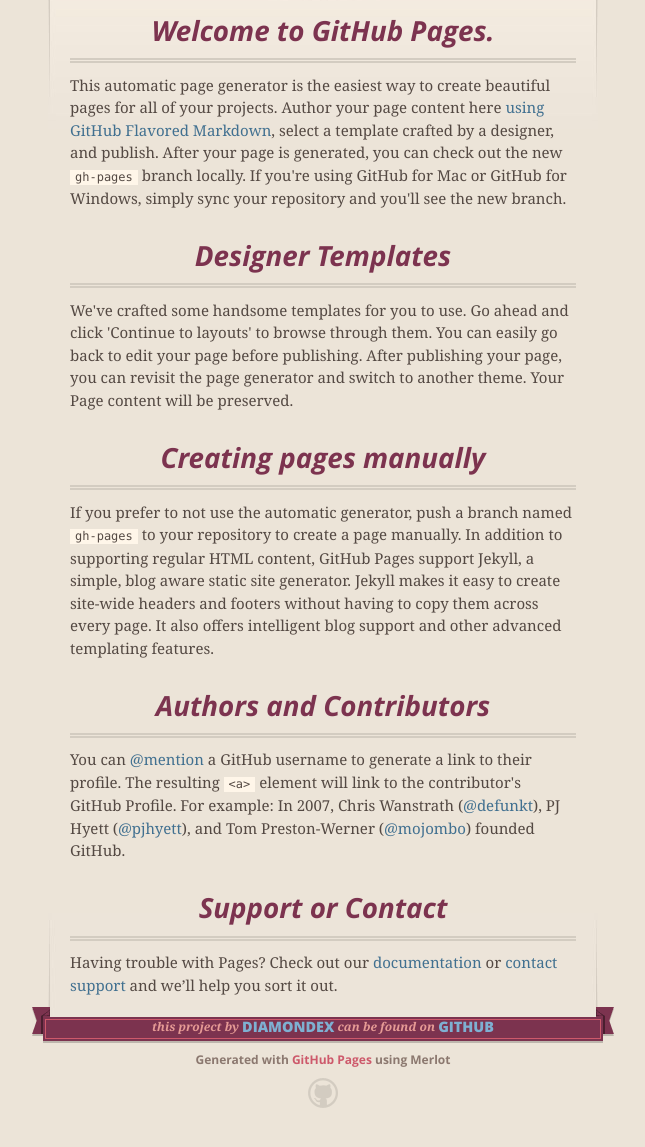
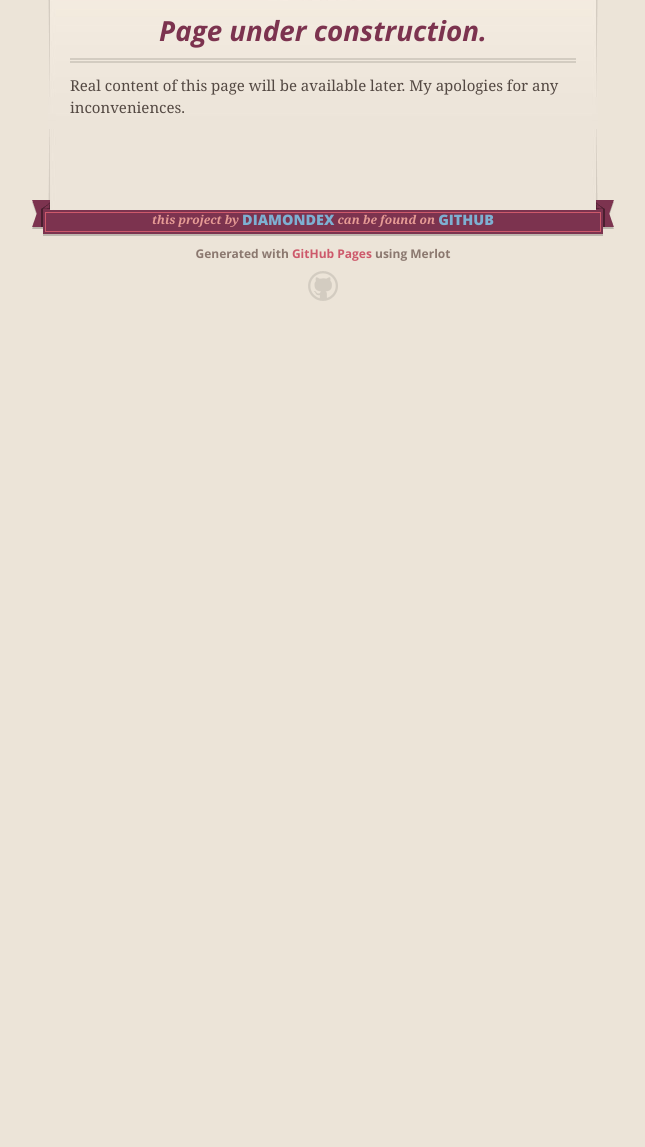
Before and after one commit to DiamondeX/mechanical-like-counter, a plain HTML site: page index.html in a window 1280 px wide. Shown: the part 235-1382 px from the top of the page, without its empty margins (317-962 px from the left). After the commit the page ends 800 px from the top, so only its background shows below. Drawn offline with nearby package versions, Linux system fonts and the light colour scheme.

Commit message:
Update index.html

```diff
--- a/index.html
+++ b/index.html
@@ -47,29 +47,9 @@
 
       <section id="main_content">
         <h3>
-<a id="welcome-to-github-pages" class="anchor" href="#welcome-to-github-pages" aria-hidden="true"><span class="octicon octicon-link"></span></a>Welcome to GitHub Pages.</h3>
+<a id="uc" class="anchor" href="#uc" aria-hidden="true"><span class="octicon octicon-link"></span></a>Page under construction.</h3>
 
-<p>This automatic page generator is the easiest way to create beautiful pages for all of your projects. Author your page content here <a href="https://guides.github.com/features/mastering-markdown/">using GitHub Flavored Markdown</a>, select a template crafted by a designer, and publish. After your page is generated, you can check out the new <code>gh-pages</code> branch locally. If you're using GitHub for Mac or GitHub for Windows, simply sync your repository and you'll see the new branch.</p>
-
-<h3>
-<a id="designer-templates" class="anchor" href="#designer-templates" aria-hidden="true"><span class="octicon octicon-link"></span></a>Designer Templates</h3>
-
-<p>We've crafted some handsome templates for you to use. Go ahead and click 'Continue to layouts' to browse through them. You can easily go back to edit your page before publishing. After publishing your page, you can revisit the page generator and switch to another theme. Your Page content will be preserved.</p>
-
-<h3>
-<a id="creating-pages-manually" class="anchor" href="#creating-pages-manually" aria-hidden="true"><span class="octicon octicon-link"></span></a>Creating pages manually</h3>
-
-<p>If you prefer to not use the automatic generator, push a branch named <code>gh-pages</code> to your repository to create a page manually. In addition to supporting regular HTML content, GitHub Pages support Jekyll, a simple, blog aware static site generator. Jekyll makes it easy to create site-wide headers and footers without having to copy them across every page. It also offers intelligent blog support and other advanced templating features.</p>
-
-<h3>
-<a id="authors-and-contributors" class="anchor" href="#authors-and-contributors" aria-hidden="true"><span class="octicon octicon-link"></span></a>Authors and Contributors</h3>
-
-<p>You can <a href="https://github.com/blog/821" class="user-mention">@mention</a> a GitHub username to generate a link to their profile. The resulting <code>&lt;a&gt;</code> element will link to the contributor's GitHub Profile. For example: In 2007, Chris Wanstrath (<a href="https://github.com/defunkt" class="user-mention">@defunkt</a>), PJ Hyett (<a href="https://github.com/pjhyett" class="user-mention">@pjhyett</a>), and Tom Preston-Werner (<a href="https://github.com/mojombo" class="user-mention">@mojombo</a>) founded GitHub.</p>
-
-<h3>
-<a id="support-or-contact" class="anchor" href="#support-or-contact" aria-hidden="true"><span class="octicon octicon-link"></span></a>Support or Contact</h3>
-
-<p>Having trouble with Pages? Check out our <a href="https://help.github.com/pages">documentation</a> or <a href="https://github.com/contact">contact support</a> and we’ll help you sort it out.</p>
+<p>Real content of this page will be available later. My apologies for any inconveniences.</p>
       </section>
 
       <footer>
```
